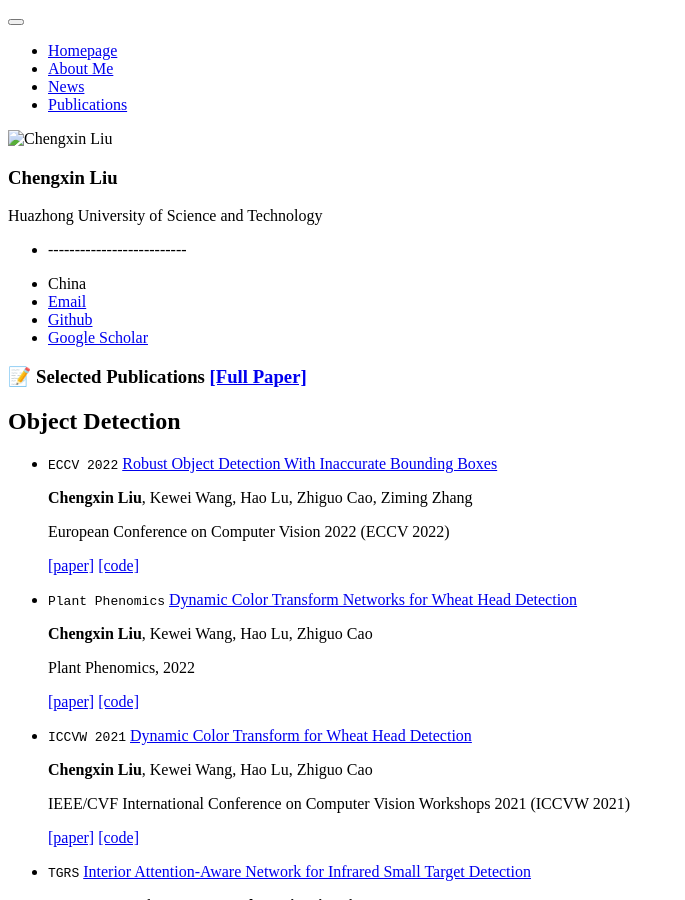
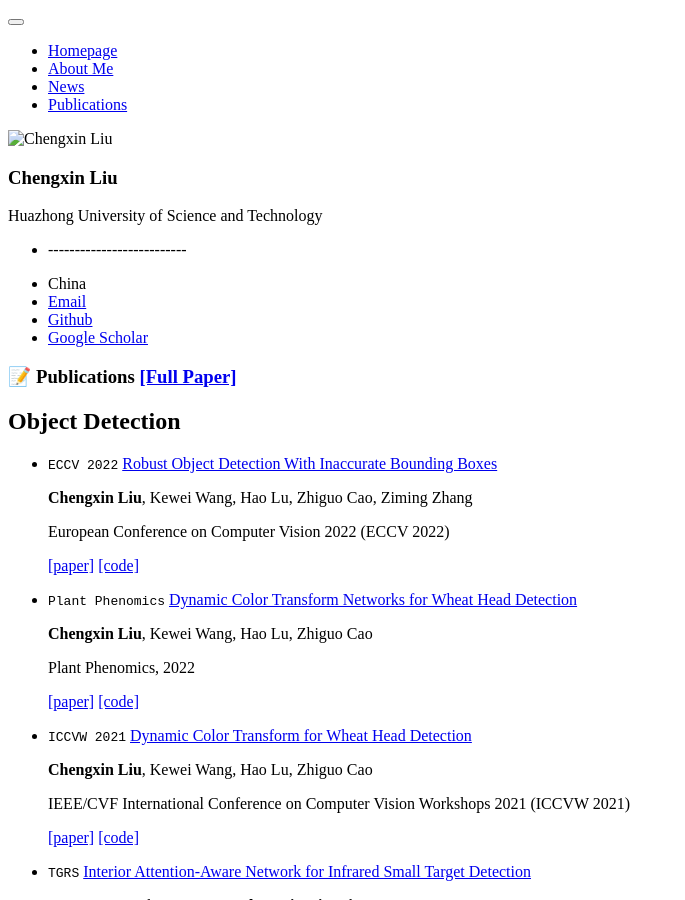
Before and after one commit to cxliu0/cxliu0.github.io, a Jekyll site: the page built from _pages/includes/pub.md, in a window 1280 px wide and 900 px high. Shown: the whole window, without its empty margins (0-685 px from the left). Built offline with Jekyll 4.4.1, drawn with Linux system fonts in a browser that asks for light colours; our own code applies the rules of GitHub Pages for plain Markdown files.

Commit message:
Update pub.md

```diff
--- a/_pages/includes/pub.md
+++ b/_pages/includes/pub.md
@@ -1,5 +1,5 @@
 
-# 📝 Selected Publications [[Full Paper]](https://scholar.google.com/citations?user=rGAt19wAAAAJ&hl)
+# 📝 Publications [[Full Paper]](https://scholar.google.com/citations?user=rGAt19wAAAAJ&hl)
 ## Object Detection
 
 - ``ECCV 2022`` [Robust Object Detection With Inaccurate Bounding Boxes](https://arxiv.org/abs/2207.09697)
```
